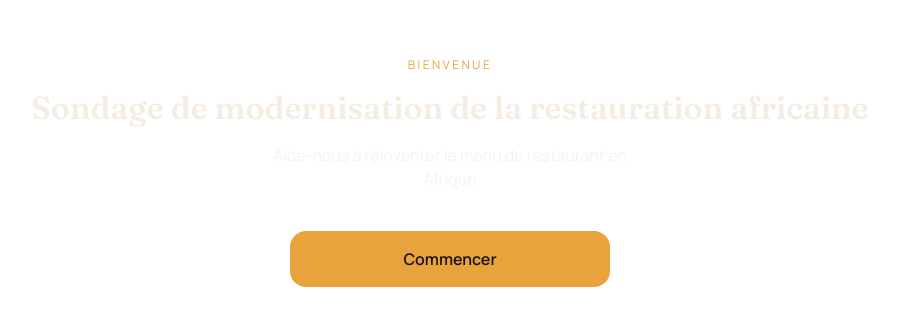
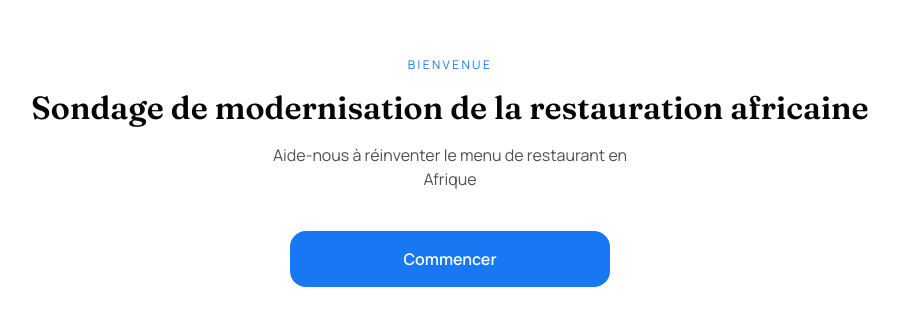
Before and after one commit to lenavalence14-ship-it/Innovation-restaurant-sondage., a Next.js app: page / in a window 1280 px wide. Shown: the part 228-554 px from the top of the page, without its empty margins (190-1089 px from the left). Built offline with nearby package versions, Linux system fonts and the light colour scheme; no server answers.

Commit message:
Update Sondage.tsx

```diff
--- a/components/Sondage.tsx
+++ b/components/Sondage.tsx
@@ -96,18 +96,18 @@ export function Sondage() {
   if (etape === "accueil") {
     return (
       <div className="h-dvh w-full flex flex-col items-center justify-center px-8 text-center">
-        <p className="font-body text-xs uppercase tracking-[0.2em] text-[#E8A33D] mb-4">
+        <p className="font-body text-xs uppercase tracking-[0.2em] text-[#1877F2] mb-4">
           Bienvenue
         </p>
-        <h1 className="font-display font-semibold text-[2rem] leading-[1.2] text-[#F5EDE3] mb-4">
+        <h1 className="font-display font-semibold text-[2rem] leading-[1.2] text-[#050505] mb-4">
           Sondage de modernisation de la restauration africaine
         </h1>
-        <p className="font-body text-[#F5EDE3]/70 mb-10 max-w-sm">
+        <p className="font-body text-[#050505]/70 mb-10 max-w-sm">
           Aide-nous à réinventer le menu de restaurant en Afrique
         </p>
         <button
           onClick={() => setEtape("sondage")}
-          className="w-full max-w-xs rounded-2xl bg-[#E8A33D] text-[#1A1410] font-semibold py-4 active:scale-[0.98] transition-transform"
+          className="w-full max-w-xs rounded-2xl bg-[#1877F2] text-[#FFFFFF] font-semibold py-4 active:scale-[0.98] transition-transform"
         >
           Commencer
         </button>
@@ -121,7 +121,7 @@ export function Sondage() {
         <div className="h-14 w-14 rounded-full bg-[#7A9B76]/20 border border-[#7A9B76]/40 flex items-center justify-center mb-6">
           <span className="text-[#7A9B76] text-2xl">✓</span>
         </div>
-        <h1 className="font-display font-semibold text-[1.6rem] leading-[1.3] text-[#F5EDE3]">
+        <h1 className="font-display font-semibold text-[1.6rem] leading-[1.3] text-[#050505]">
           Merci de votre participation à l&apos;innovation de la restauration africaine
         </h1>
       </div>
@@ -133,9 +133,9 @@ export function Sondage() {
   return (
     <div className="h-dvh w-full overflow-hidden relative flex flex-col">
       {/* Barre de progression fine en haut */}
-      <div className="absolute top-0 left-0 right-0 h-[3px] bg-[#F5EDE3]/10 z-20">
+      <div className="absolute top-0 left-0 right-0 h-[3px] bg-[#050505]/10 z-20">
         <div
-          className="h-full bg-[#E8A33D] transition-all duration-300 ease-out"
+          className="h-full bg-[#1877F2] transition-all duration-300 ease-out"
           style={{ width: `${progression}%` }}
         />
       </div>
```
